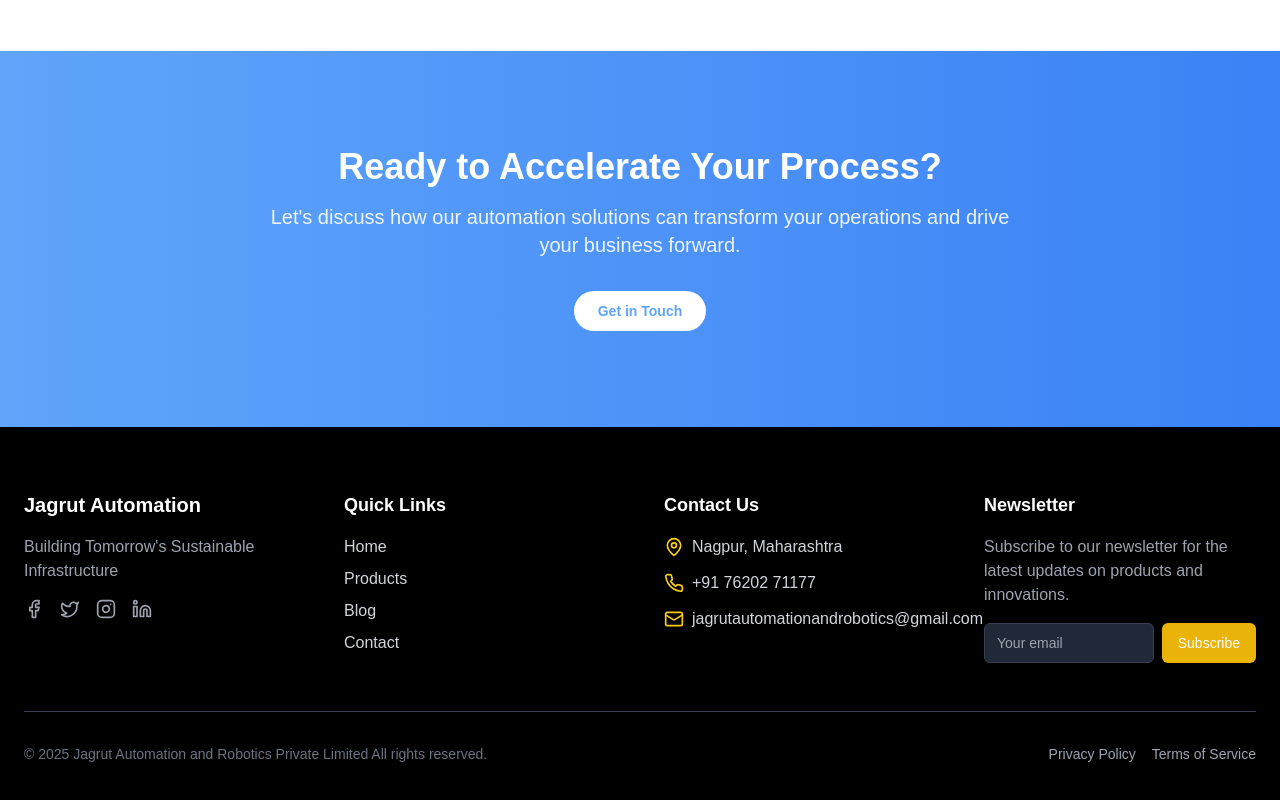
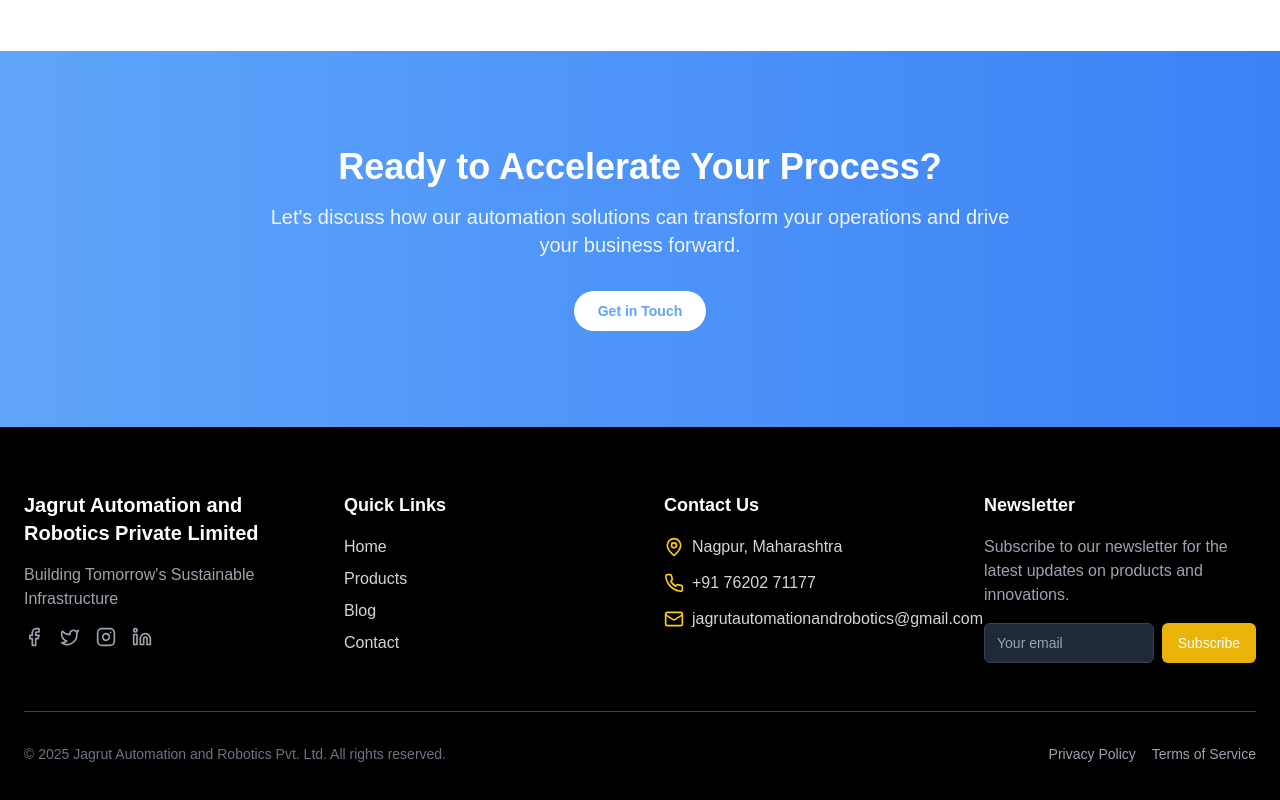
Before and after one commit to Vaishnaviii08/Jagrut, a Next.js app: page / in a window 1280 px wide. Shown: the part 2476-3276 px from the top of the page. Built offline with nearby package versions, Linux system fonts and the light colour scheme.

Commit message:
Changes in footer

```diff
--- a/components/site-footer.tsx
+++ b/components/site-footer.tsx
@@ -10,7 +10,7 @@ export default function SiteFooter() {
   <div className="container px-4 md:px-6 py-12 md:py-16">
     <div className="grid grid-cols-1 md:grid-cols-2 lg:grid-cols-4 gap-8 md:gap-12">
       <div>
-        <h3 className="text-xl font-bold mb-4">Jagrut Automation</h3>
+        <h3 className="text-xl font-bold mb-4">Jagrut Automation and Robotics Private Limited</h3>
         <p className="text-gray-400 mb-4">Building Tomorrow's Sustainable Infrastructure</p>
         <div className="flex space-x-4">
           <Link href="#" className="text-gray-400 hover:text-white">
@@ -96,7 +96,7 @@ export default function SiteFooter() {
 
     <div className="border-t border-gray-700 mt-12 pt-8 flex flex-col md:flex-row justify-between items-center">
       <p className="text-gray-500 text-sm">
-        © {new Date().getFullYear()} Jagrut Automation and Robotics Private Limited All rights reserved.
+        © {new Date().getFullYear()} Jagrut Automation and Robotics Pvt. Ltd. All rights reserved.
       </p>
       <div className="flex gap-4 mt-4 md:mt-0">
         <Link href="/privacy" className="text-gray-400 hover:text-white text-sm">
```
